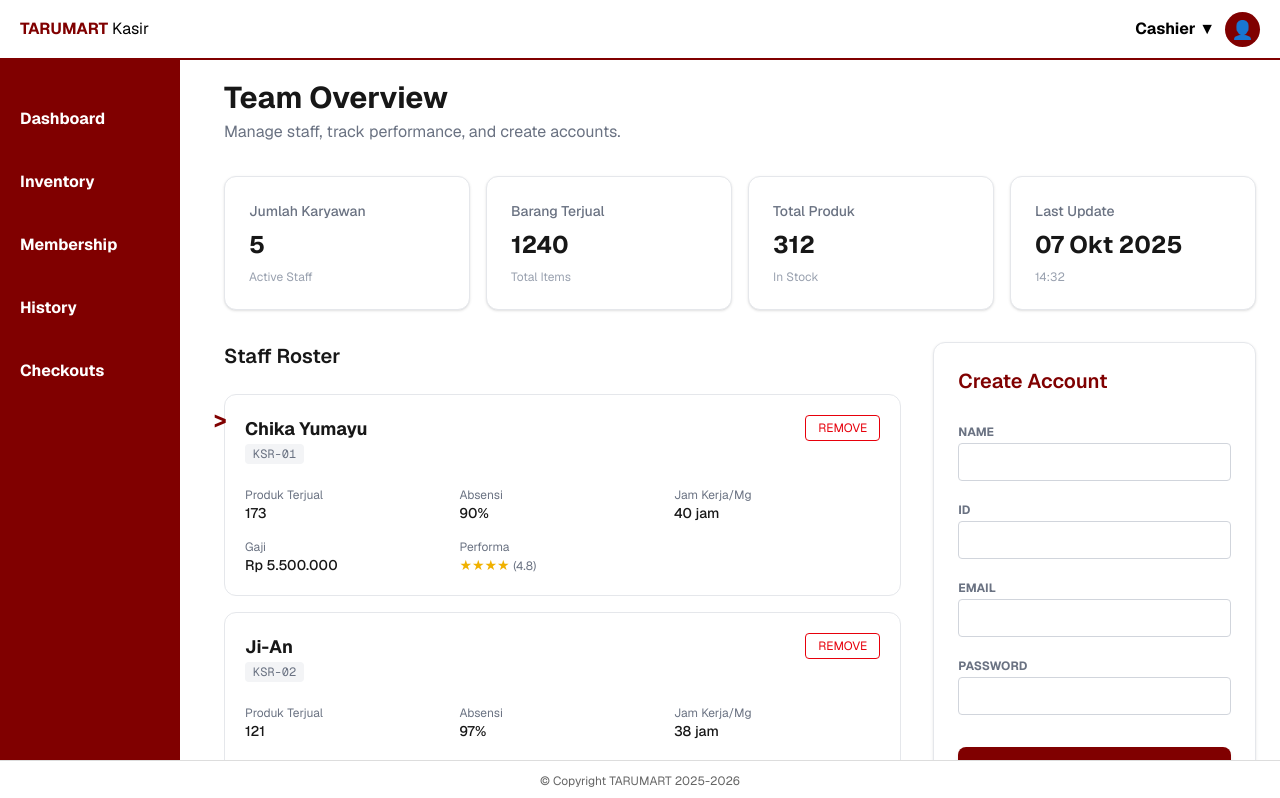
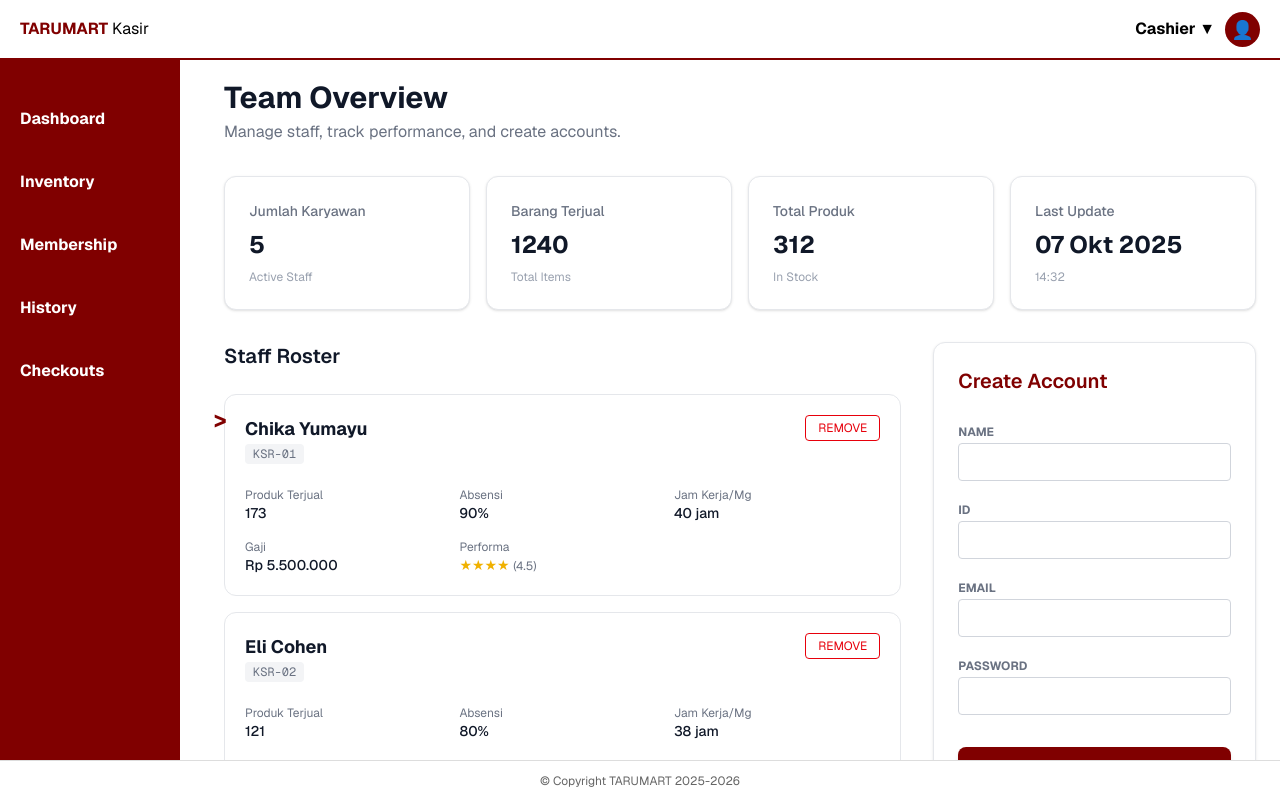
Before and after one commit to IgnatiusJonathan/POS-Piece-Of-Sales--, a Next.js app: page /worker_management in a window 1280 px wide. Shown: the top 798 px of the page. Built offline with nearby package versions, Linux system fonts and the light colour scheme.

Commit message:
Fixed Bugs

```diff
--- a/app/worker_management/page.tsx
+++ b/app/worker_management/page.tsx
@@ -18,7 +18,7 @@ interface Employee {
 export default function WorkerManagementPage() {
   const [mounted, setMounted] = useState(false);
   const [employees, setEmployees] = useState<Employee[]>([]);
-  const [isSidebarCollapsed, setIsSidebarCollapsed] = useState(false);
+
   const [formData, setFormData] = useState({ name: '', id: '', email: '', password: '' });
 
   useEffect(() => {
@@ -29,9 +29,9 @@ export default function WorkerManagementPage() {
       setEmployees(JSON.parse(savedData));
     } else {
       const defaultData: Employee[] = [
-        { id: 'KSR-01', nama: 'Chika Yumayu', produkTerjual: 173, absensi: '27/30', jamKerja: 40, gaji: 5500000, performa: 4.8 },
-        { id: 'KSR-02', nama: 'Ji-An', produkTerjual: 121, absensi: '29/30', jamKerja: 38, gaji: 4800000, performa: 4.5 },
-        { id: 'KSR-03', nama: 'Lisa ', produkTerjual: 155, absensi: '25/30', jamKerja: 40, gaji: 4800000, performa: 3.2 },
+        { id: 'KSR-01', nama: 'Chika Yumayu', produkTerjual: 173, absensi: '27/30', jamKerja: 40, gaji: 5500000, performa: 4.5 },
+        { id: 'KSR-02', nama: 'Eli Cohen', produkTerjual: 121, absensi: '24/30', jamKerja: 38, gaji: 4800000, performa: 3.2 },
+        { id: 'KSR-03', nama: 'Lisa ', produkTerjual: 155, absensi: '29/30', jamKerja: 40, gaji: 4800000, performa: 4.8 },
         { id: 'KSR-04', nama: 'Vanesa', produkTerjual: 198, absensi: '30/30', jamKerja: 42, gaji: 5200000, performa: 5.0 },
         { id: 'KSR-05', nama: 'Yunita Feriana', produkTerjual: 98, absensi: '28/30', jamKerja: 35, gaji: 4500000, performa: 3.9 }
       ];
@@ -85,22 +85,14 @@ export default function WorkerManagementPage() {
   if (!mounted) return null;
 
   return (
-    <div className="min-h-screen bg-[var(--background)] text-[var(--foreground)] font-sans">
-
+    <div className="min-h-screen bg-white text-gray-900 font-sans">
       <Header />
-      <Navbar
-        isCollapsed={isSidebarCollapsed}
-        toggleSidebar={() => setIsSidebarCollapsed(!isSidebarCollapsed)}
-      />
-
-      <main
-        className="content pt-20 p-6 transition-all duration-300"
-        style={{ marginLeft: isSidebarCollapsed ? '0px' : '200px' }}
-      >
+      <Navbar />
+      <main className="content pt-20 p-6 ml-[200px] transition-all duration-300">
 
         <div className="flex flex-col md:flex-row justify-between items-start md:items-center gap-4 mb-8">
           <div>
-            <h2 className="text-3xl font-bold">Team Overview</h2>
+            <h2 className="text-3xl font-bold text-gray-900">Team Overview</h2>
             <p className="text-gray-500 mt-1">Manage staff, track performance, and create accounts.</p>
           </div>
         </div>
@@ -116,25 +108,41 @@ export default function WorkerManagementPage() {
 
           <section className="lg:col-span-2 space-y-6">
             <div className="flex justify-between items-center gap-4">
-              <h3 className="text-xl font-semibold whitespace-nowrap">Staff Roster</h3>
+              <h3 className="text-xl font-semibold whitespace-nowrap text-gray-900">Staff Roster</h3>
             </div>
 
             <div className="grid grid-cols-1 gap-4">
               {filteredEmployees.map((emp, index) => (
                 <div key={index} className="group relative bg-white border border-gray-200 rounded-xl p-5 hover:shadow-md transition-all">
+
                   <div className="flex-1 grid grid-cols-2 sm:grid-cols-3 gap-y-4 gap-x-2 text-sm">
                       <div className="col-span-2 sm:col-span-3 mb-2 flex justify-between">
                           <div>
-                              <h4 className="font-bold text-lg">{emp.nama}</h4>
+                              <h4 className="font-bold text-lg text-gray-900">{emp.nama}</h4>
                               <span className="text-xs font-mono text-gray-500 bg-gray-100 px-2 py-0.5 rounded">{emp.id}</span>
                           </div>
                            <button onClick={() => removeEmployee(emp.id)} className="text-xs text-red-600 border border-red-600 px-3 py-1 rounded hover:bg-red-600 hover:text-white transition-colors h-fit">REMOVE</button>
                       </div>
-                      <div><p className="text-xs text-gray-500">Produk Terjual</p><p className="font-medium">{emp.produkTerjual || 'N/A'}</p></div>
-                      <div><p className="text-xs text-gray-500">Absensi</p><p className="font-medium">{calculateAttendance(emp.absensi)}</p></div>
-                      <div><p className="text-xs text-gray-500">Jam Kerja/Mg</p><p className="font-medium">{emp.jamKerja ? `${emp.jamKerja} jam` : 'N/A'}</p></div>
-                      <div><p className="text-xs text-gray-500">Gaji</p><p className="font-medium">{emp.gaji ? `Rp ${emp.gaji.toLocaleString('id-ID')}` : 'N/A'}</p></div>
-                      <div className="col-span-2"><p className="text-xs text-gray-500">Performa</p><p>{renderStars(emp.performa)}</p></div>
+                      <div>
+                        <p className="text-xs text-gray-500">Produk Terjual</p>
+                        <p className="font-medium text-gray-900">{emp.produkTerjual || 'N/A'}</p>
+                      </div>
+                      <div>
+                        <p className="text-xs text-gray-500">Absensi</p>
+                        <p className="font-medium text-gray-900">{calculateAttendance(emp.absensi)}</p>
+                      </div>
+                      <div>
+                        <p className="text-xs text-gray-500">Jam Kerja/Mg</p>
+                        <p className="font-medium text-gray-900">{emp.jamKerja ? `${emp.jamKerja} jam` : 'N/A'}</p>
+                      </div>
+                      <div>
+                        <p className="text-xs text-gray-500">Gaji</p>
+                        <p className="font-medium text-gray-900">{emp.gaji ? `Rp ${emp.gaji.toLocaleString('id-ID')}` : 'N/A'}</p>
+                      </div>
+                      <div className="col-span-2">
+                        <p className="text-xs text-gray-500">Performa</p>
+                        <p className="text-gray-900">{renderStars(emp.performa)}</p>
+                      </div>
                   </div>
 
                 </div>
@@ -146,30 +154,34 @@ export default function WorkerManagementPage() {
           <aside className="lg:col-span-1">
             <div className="bg-white border border-gray-200 rounded-xl p-6 sticky top-24 shadow-sm">
               <h3 className="text-xl font-semibold mb-6 text-[var(--maroon)]">Create Account</h3>
+
               <form onSubmit={handleAddEmployee} className="space-y-4">
+
                 <div className="space-y-1">
                   <label className="text-xs font-bold uppercase text-gray-500">Name</label>
-                  <input required type="text" value={formData.name} onChange={e => setFormData({...formData, name: e.target.value})} className="w-full bg-white border border-gray-300 rounded p-2 text-sm outline-none focus:border-[var(--maroon)]" />
+                  <input required type="text" value={formData.name} onChange={e => setFormData({...formData, name: e.target.value})} className="w-full bg-white border border-gray-300 rounded p-2 text-sm text-gray-900 outline-none focus:border-[var(--maroon)]" />
                 </div>
                 <div className="space-y-1">
                   <label className="text-xs font-bold uppercase text-gray-500">ID</label>
-                  <input required type="text" value={formData.id} onChange={e => setFormData({...formData, id: e.target.value})} className="w-full bg-white border border-gray-300 rounded p-2 text-sm outline-none focus:border-[var(--maroon)]" />
+                  <input required type="text" value={formData.id} onChange={e => setFormData({...formData, id: e.target.value})} className="w-full bg-white border border-gray-300 rounded p-2 text-sm text-gray-900 outline-none focus:border-[var(--maroon)]" />
                 </div>
                 <div className="space-y-1">
                   <label className="text-xs font-bold uppercase text-gray-500">Email</label>
-                  <input required type="email" value={formData.email} onChange={e => setFormData({...formData, email: e.target.value})} className="w-full bg-white border border-gray-300 rounded p-2 text-sm outline-none focus:border-[var(--maroon)]" />
+                  <input required type="email" value={formData.email} onChange={e => setFormData({...formData, email: e.target.value})} className="w-full bg-white border border-gray-300 rounded p-2 text-sm text-gray-900 outline-none focus:border-[var(--maroon)]" />
                 </div>
                 <div className="space-y-1">
                   <label className="text-xs font-bold uppercase text-gray-500">Password</label>
-                  <input required type="password" value={formData.password} onChange={e => setFormData({...formData, password: e.target.value})} className="w-full bg-white border border-gray-300 rounded p-2 text-sm outline-none focus:border-[var(--maroon)]" />
+                  <input required type="password" value={formData.password} onChange={e => setFormData({...formData, password: e.target.value})} className="w-full bg-white border border-gray-300 rounded p-2 text-sm text-gray-900 outline-none focus:border-[var(--maroon)]" />
                 </div>
 
                 <button type="submit" className="w-full bg-[var(--maroon)] text-white font-bold py-3 rounded-lg hover:bg-[var(--hover)] transition-opacity mt-4 shadow-md">Submit</button>
               </form>
             </div>
           </aside>
+
         </div>
       </main>
+
       <Footer />
     </div>
   );
@@ -179,7 +191,7 @@ function StatCard({ label, value, sub }: { label: string, value: string | number
   return (
     <div className="bg-white border border-gray-200 p-6 rounded-xl shadow-sm">
       <h4 className="text-sm font-medium text-gray-500">{label}</h4>
-      <p className="text-2xl font-bold mt-2 text-[var(--foreground)]">{value}</p>
+      <p className="text-2xl font-bold mt-2 text-gray-900">{value}</p>
       <p className="text-xs text-gray-400 mt-2">{sub}</p>
     </div>
   );
```
